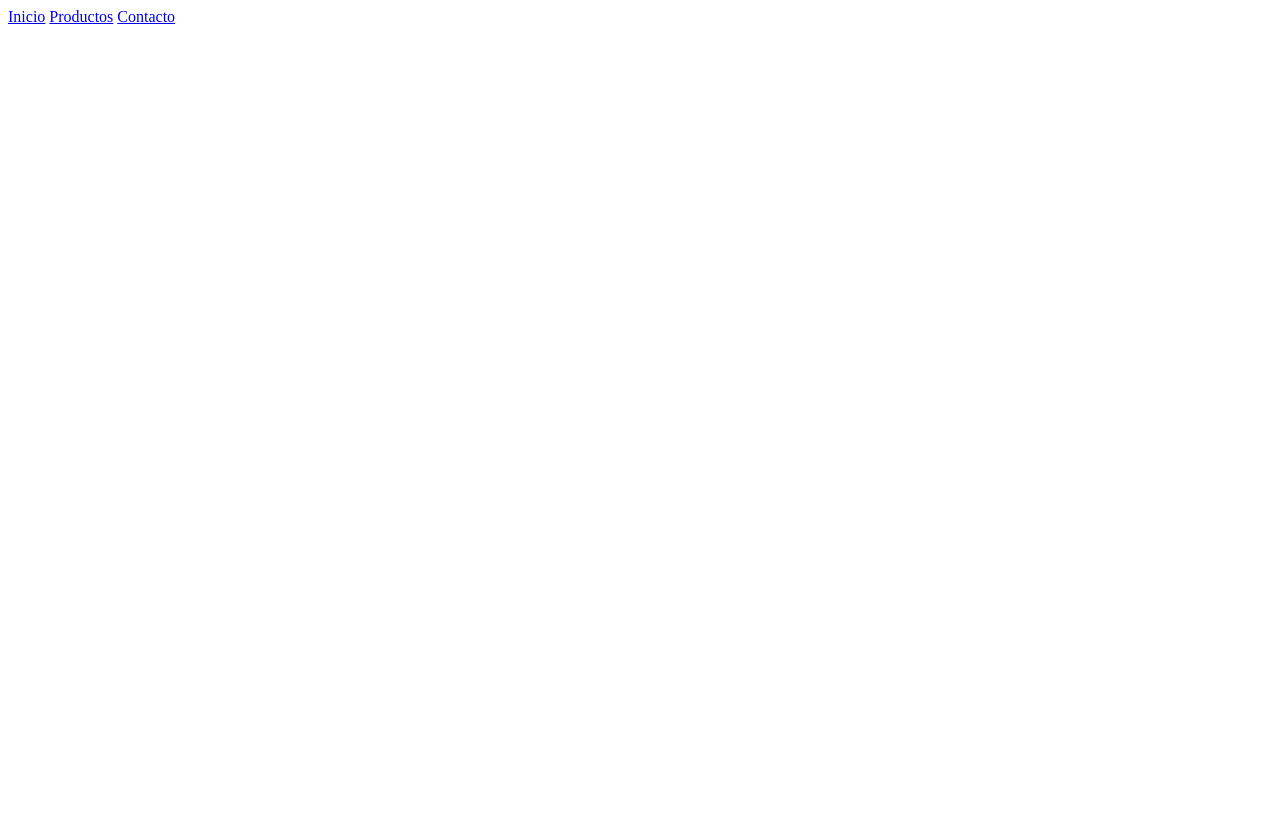
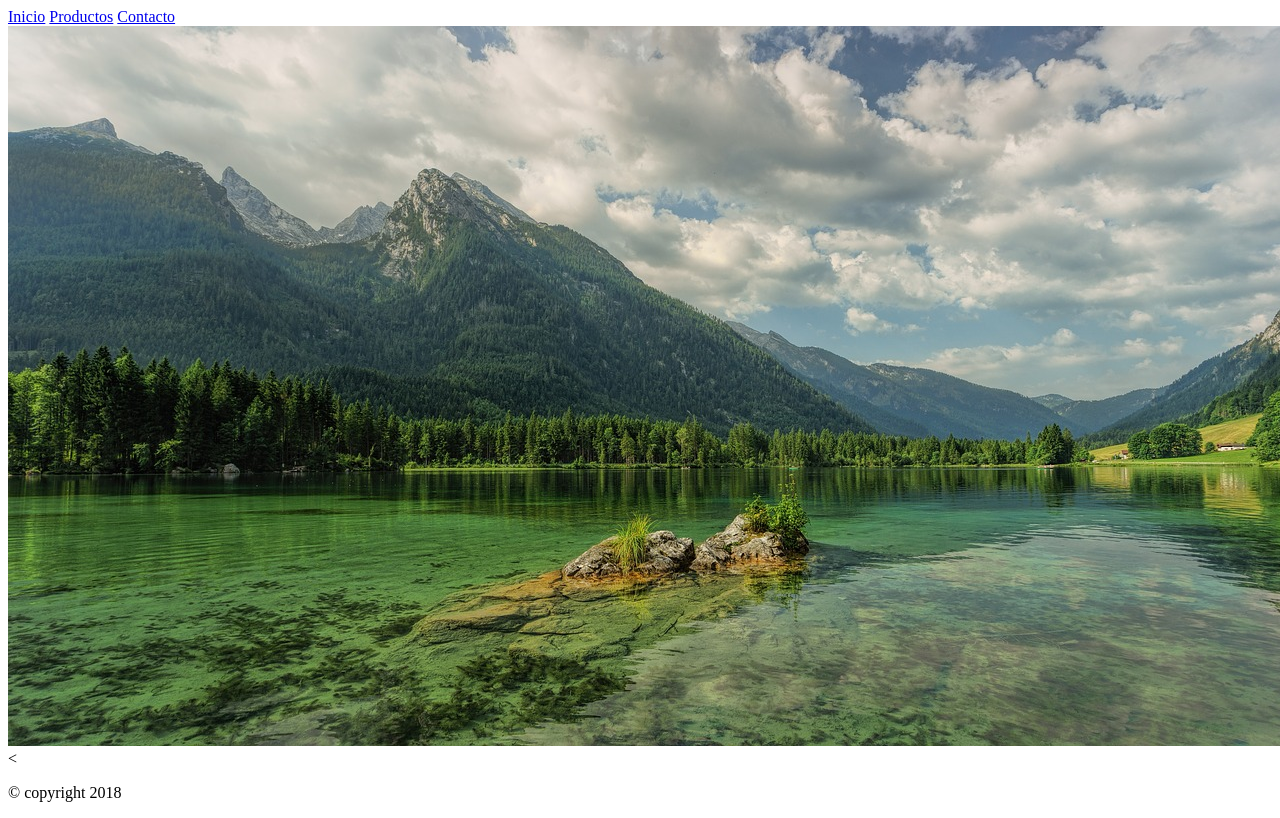
Before and after one commit to LuisAlpachino/Practica_2, a plain HTML site: page index.html in a window 1280 px wide. Drawn offline with Linux system fonts and the light colour scheme.

Commit message:
imagenes moxopanadero

```diff
--- a/index.html
+++ b/index.html
@@ -10,5 +10,10 @@
 		<a href="#">Productos</a>
 		<a href="#">Contacto</a>
 	</nav>
+	<header>
+		<img src="imagenes/imgen.jpg" alt="Paisaje">
+	</header>
+
+	<footer> <<p>&copy; copyright 2018 </p> </footer>
 </body>
 </html>
```
Also changed, not shown: imagenes/imgen.jpg (added).
